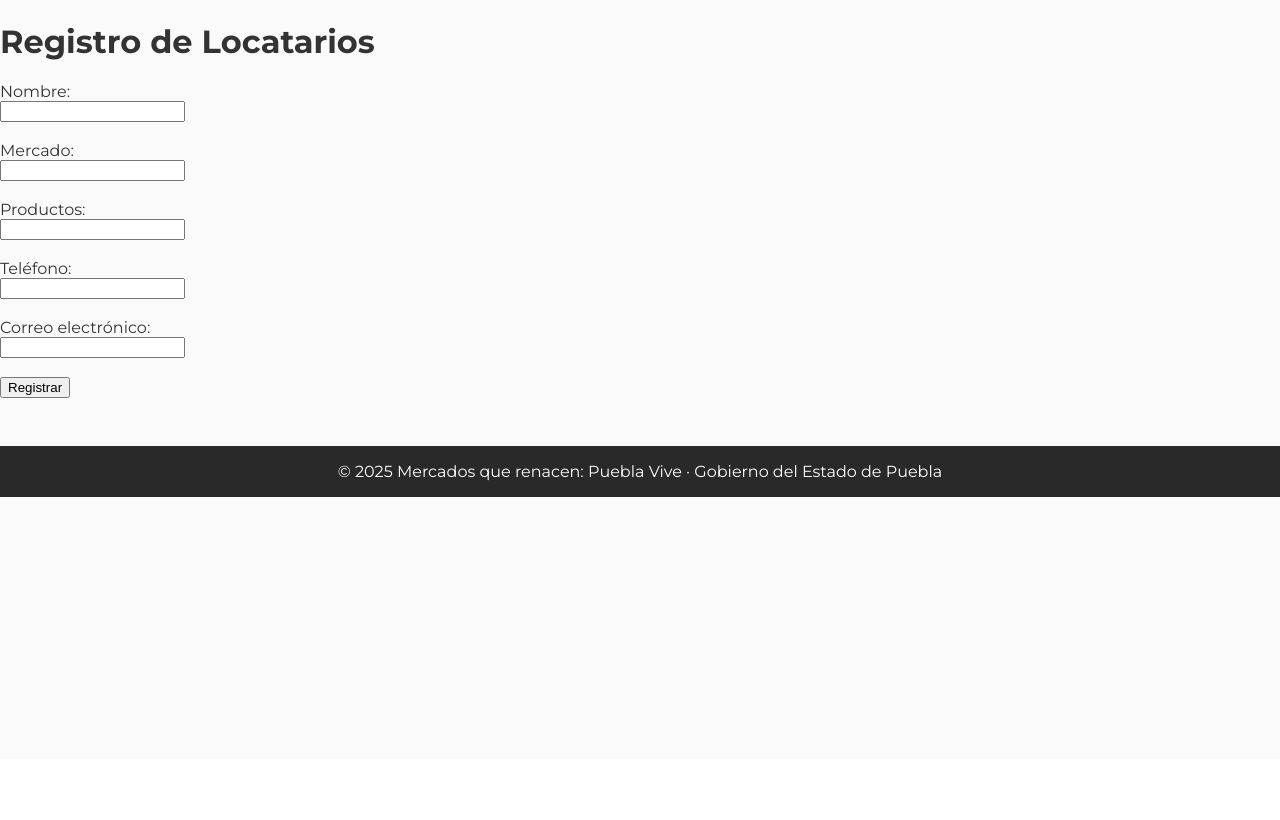
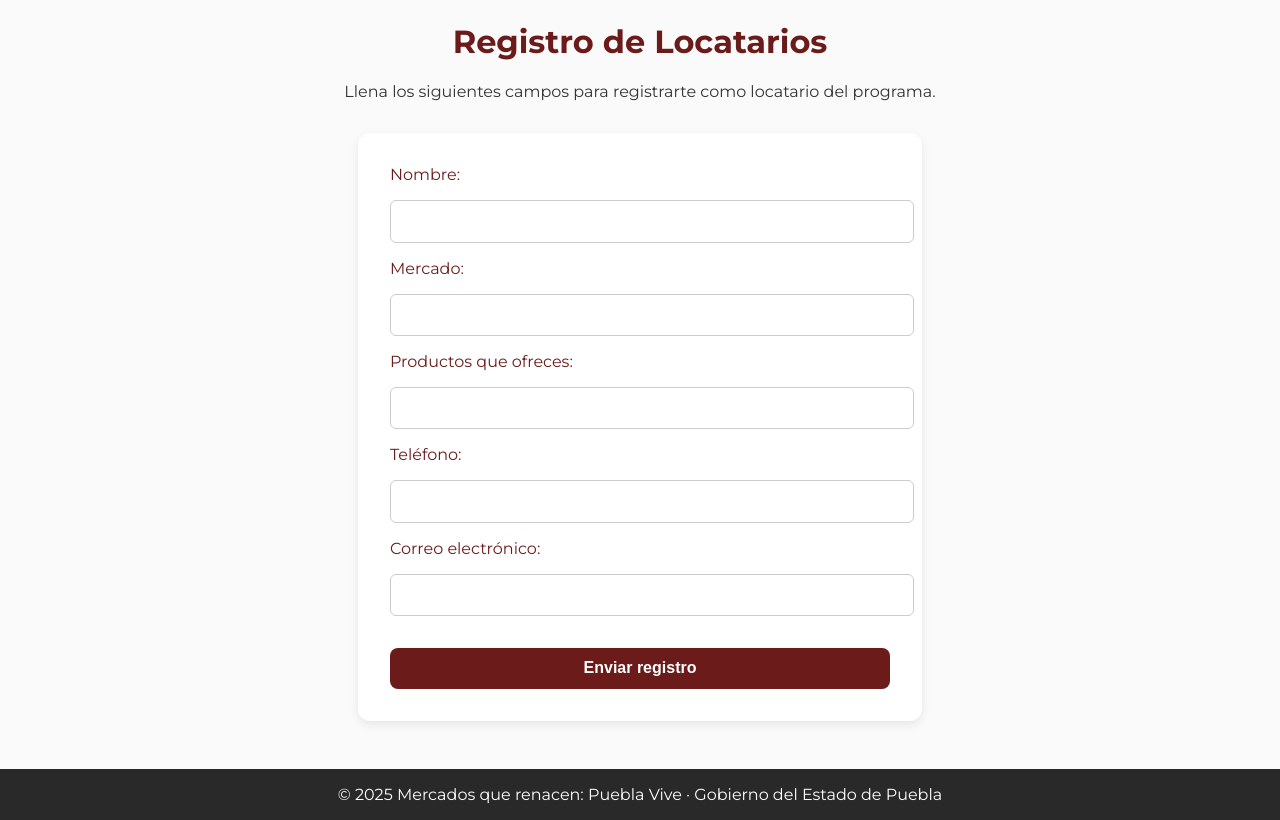
Before and after one commit to SSIEETEE7/qr-subsidios-app, a Flask app: page /registro-locatarios in a window 1280 px wide. Shown: the part 41-861 px from the top of the page. Before the commit the page ends 538 px from the top, so only its background shows below. Run offline with Flask 3, Linux system fonts and the light colour scheme.

Commit message:
Estilo sutil aplicado y páginas centradas

```diff
--- a/static/style.css
+++ b/static/style.css
@@ -157,3 +157,78 @@ footer {
   text-decoration: none;
   font-size: 0.9rem;
 }
+.carrito-lista {
+  list-style: none;
+  padding: 0;
+  max-width: 500px;
+  margin: 1rem auto;
+  font-size: 1rem;
+}
+
+.carrito-lista li {
+  background: #fff;
+  margin-bottom: 0.5rem;
+  padding: 0.7rem 1rem;
+  border-radius: 8px;
+  box-shadow: 0 2px 5px rgba(0,0,0,0.05);
+  display: flex;
+  justify-content: space-between;
+  align-items: center;
+}
+
+.carrito-total {
+  text-align: center;
+  margin-top: 2rem;
+}
+
+.boton {
+  background-color: #6a1b1a;
+  color: white;
+  padding: 0.5rem 1rem;
+  text-decoration: none;
+  border-radius: 8px;
+  display: inline-block;
+  margin-top: 0.5rem;
+  font-weight: bold;
+  font-size: 0.95rem;
+}
+.formulario {
+  max-width: 500px;
+  margin: 2rem auto;
+  background: #ffffff;
+  padding: 2rem;
+  border-radius: 12px;
+  box-shadow: 0 4px 10px rgba(0,0,0,0.08);
+  display: flex;
+  flex-direction: column;
+  gap: 1rem;
+}
+
+.formulario label {
+  font-weight: 500;
+  color: #6a1b1a;
+}
+
+.formulario input {
+  padding: 0.7rem;
+  font-size: 1rem;
+  border-radius: 6px;
+  border: 1px solid #ccc;
+  width: 100%;
+}
+
+.formulario .boton {
+  background-color: #6a1b1a;
+  color: white;
+  padding: 0.7rem;
+  font-weight: bold;
+  border: none;
+  cursor: pointer;
+  font-size: 1rem;
+  border-radius: 8px;
+  margin-top: 1rem;
+}
+
+.formulario .boton:hover {
+  background-color: #811e1d;
+}
--- a/templates/registro-locatarios.html
+++ b/templates/registro-locatarios.html
@@ -3,23 +3,25 @@
 {% block title %}Registro de Locatarios{% endblock %}
 
 {% block content %}
-  <h1>Registro de Locatarios</h1>
-  <form method="POST">
-    <label>Nombre:</label><br>
-    <input type="text" name="nombre" required><br><br>
+  <h1 style="text-align: center; color: #6a1b1a;">Registro de Locatarios</h1>
+  <p style="text-align: center;">Llena los siguientes campos para registrarte como locatario del programa.</p>
 
-    <label>Mercado:</label><br>
-    <input type="text" name="mercado" required><br><br>
+  <form method="POST" class="formulario">
+    <label>Nombre:</label>
+    <input type="text" name="nombre" required>
 
-    <label>Productos:</label><br>
-    <input type="text" name="productos" required><br><br>
+    <label>Mercado:</label>
+    <input type="text" name="mercado" required>
 
-    <label>Teléfono:</label><br>
-    <input type="text" name="telefono" required><br><br>
+    <label>Productos que ofreces:</label>
+    <input type="text" name="productos" required>
 
-    <label>Correo electrónico:</label><br>
-    <input type="email" name="correo" required><br><br>
+    <label>Teléfono:</label>
+    <input type="text" name="telefono" required>
 
-    <button type="submit">Registrar</button>
+    <label>Correo electrónico:</label>
+    <input type="email" name="correo" required>
+
+    <button type="submit" class="boton">Enviar registro</button>
   </form>
 {% endblock %}
```
Also changed, not shown: templates/carrito.html (+11 -6 lines).
